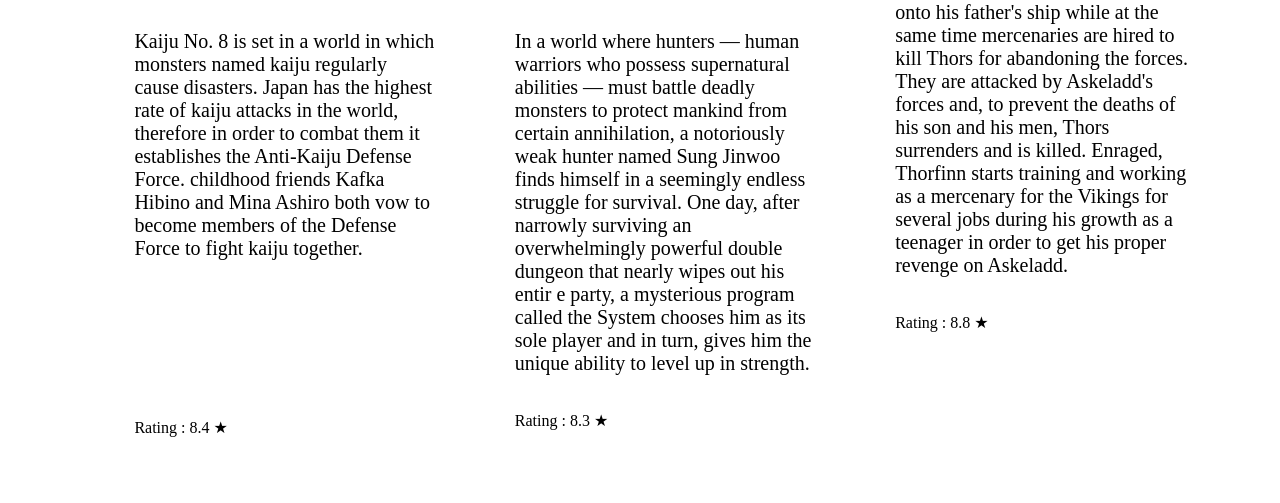
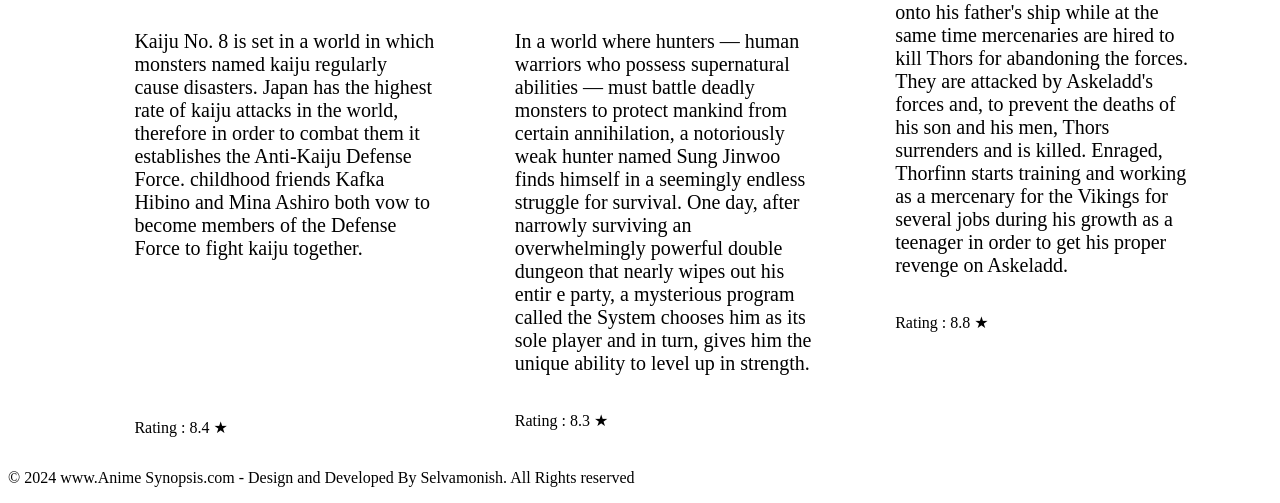
Before and after one commit to selvamonish12/anime-synopsis, a plain HTML site: page index.html in a window 1280 px wide. Shown: the part 3284-3787 px from the top of the page. Before the commit the page ends 3745 px from the top, so only its background shows below. Drawn offline with Linux system fonts and the light colour scheme.

Commit message:
Update index.html

```diff
--- a/index.html
+++ b/index.html
@@ -212,5 +212,12 @@
     </p>
     <p class=""> Rating : 8.8 &#9733;</p>
   </div>
+  <footer id="foot">
+
+
+    <Col lg='12' className="text-center pt-5">
+      <p className="copyright"> ©  2024 www.Anime Synopsis.com - Design and Developed By Selvamonish. All Rights reserved</p>
+      </Col>
+  </footer>
 </body>
 </html>
```
